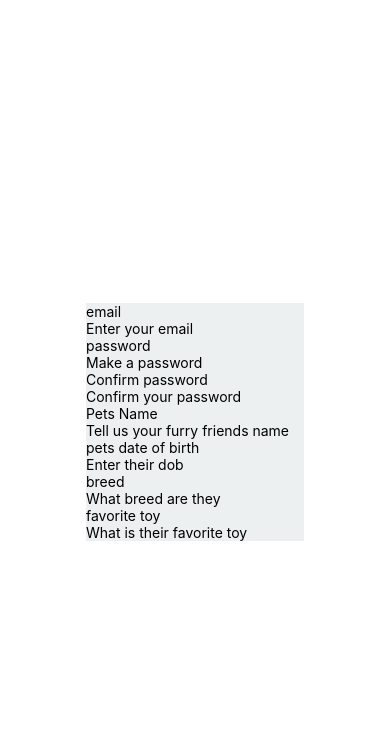
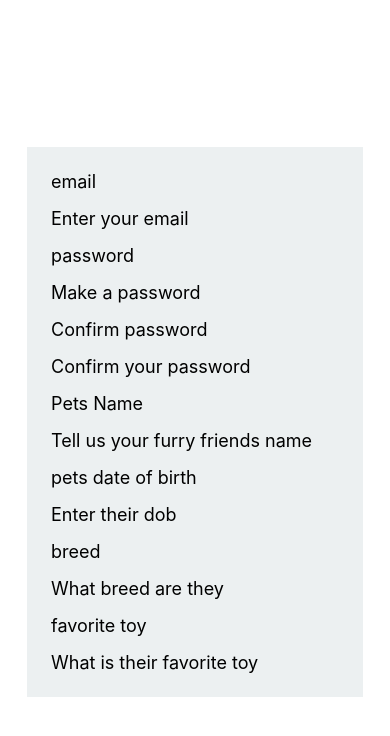
Before and after one commit to chrsteffen1/Woofstagram-project, a React Native app: screen / in a window 390 px wide. Shown: the top 736 px of the page. Built offline with nearby package versions, Linux system fonts and the light colour scheme.

Commit message:
add styling

```diff
--- a/components/InputField.js
+++ b/components/InputField.js
@@ -5,7 +5,7 @@ const InputField = ({label, placeHolder, value, onChangeText, secureTextEntry= f
   return (
     <>
     <View>
-      <Text>
+      <Text style={{padding: 8, fontSize: 18}}>
         {label}
       </Text>
       <TextInput
@@ -14,6 +14,7 @@ const InputField = ({label, placeHolder, value, onChangeText, secureTextEntry= f
       onChangeText={onChangeText}
       secureTextEntry={secureTextEntry}
       onSubmitEditing={onSubmitEditing}
+      style={{padding: 8, fontSize: 18}}
       />
     </View>
     </>
--- a/components/SignUp.js
+++ b/components/SignUp.js
@@ -21,7 +21,7 @@ const SignUp = () => {
 
 
   return (
-    <View style={{justifyContent: 'center', backgroundColor: '#ecf0f1'}}>
+    <View style={{justifyContent: 'center', backgroundColor: '#ecf0f1', padding: 16}}>
       <InputField
       label= 'email'
       placeHolder= "Enter your email"
```
